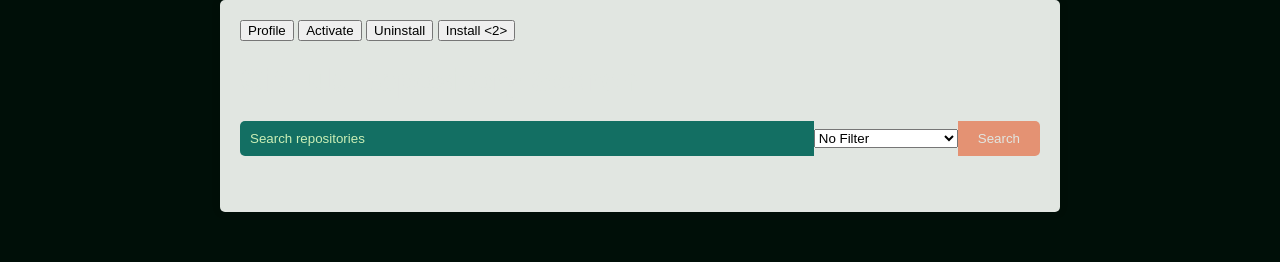
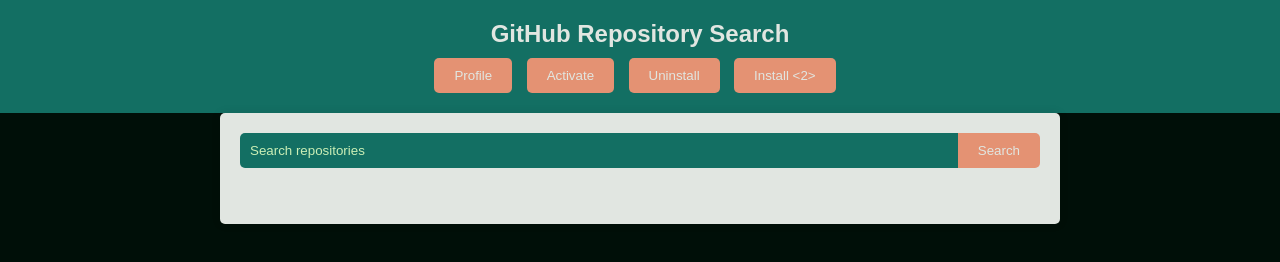
Before and after one commit to smoke-wolf/gpm-web, a plain HTML site: page index.html in a window 1280 px wide. Drawn offline with Linux system fonts and the light colour scheme; no server answers.

Commit message:
Update index.html

```diff
--- a/index.html
+++ b/index.html
@@ -1,38 +1,30 @@
 <!DOCTYPE html>
-<html>
+<html lang="en">
 <head>
+  <meta charset="UTF-8">
+  <meta name="viewport" content="width=device-width, initial-scale=1.0">
   <title>GitHub Repository Search</title>
   <link rel="stylesheet" type="text/css" href="web.css">
 </head>
 <body>
+  <header>
+    <h1>GitHub Repository Search</h1>
+    <div class="buttons">
+      <button id="profileButton">Profile</button>
+      <button id="installButton" onclick="window.location.href = 'install.html';">Activate</button>
+      <button id="activateButton" onclick="window.location.href = 'activate.html';">Uninstall</button>
+      <button id="uninstallButton" onclick="window.location.href = 'uninstall.html';">Install &lt;2&gt;</button>
+    </div>
+  </header>
+
   <div id="container">
-    <button id="profileButton">Profile</button>
-    <button id="installButton" onclick="window.location.href = 'install.html';">Activate</button>
-    <button id="activateButton" onclick="window.location.href = 'activate.html';">Uninstall</button>
-    <button id="uninstallButton" onclick="window.location.href = 'uninstall.html';">Install &lt;2&gt;</button>
-    <h1>GitHub Repository Search</h1>
-
     <div id="searchContainer">
       <input type="text" id="searchInput" placeholder="Search repositories">
-      <select id="filterInput">
-        <option value="none">No Filter</option>
-        <option value="user">User</option>
-        <option value="recent">Most Recent Update</option>
-        <option value="stars">Most Stars</option>
-        <option value="downloads">Most Downloads</option>
-      </select>
       <button id="searchButton">Search</button>
     </div>
 
     <div id="results">
       <ul id="repositoryList"></ul>
-    </div>
-
-    <div id="readmeModal" class="modal">
-      <div class="modal-content">
-        <span class="close">&times;</span>
-        <div id="readmeContent"></div>
-      </div>
     </div>
   </div>
 
@@ -47,6 +39,13 @@
     </div>
   </div>
 
+  <div id="readmeModal" class="modal">
+    <div class="modal-content">
+      <span class="close">&times;</span>
+      <div id="readmeContent"></div>
+    </div>
+  </div>
+
   <script src="web.js"></script>
 </body>
 </html>
```
